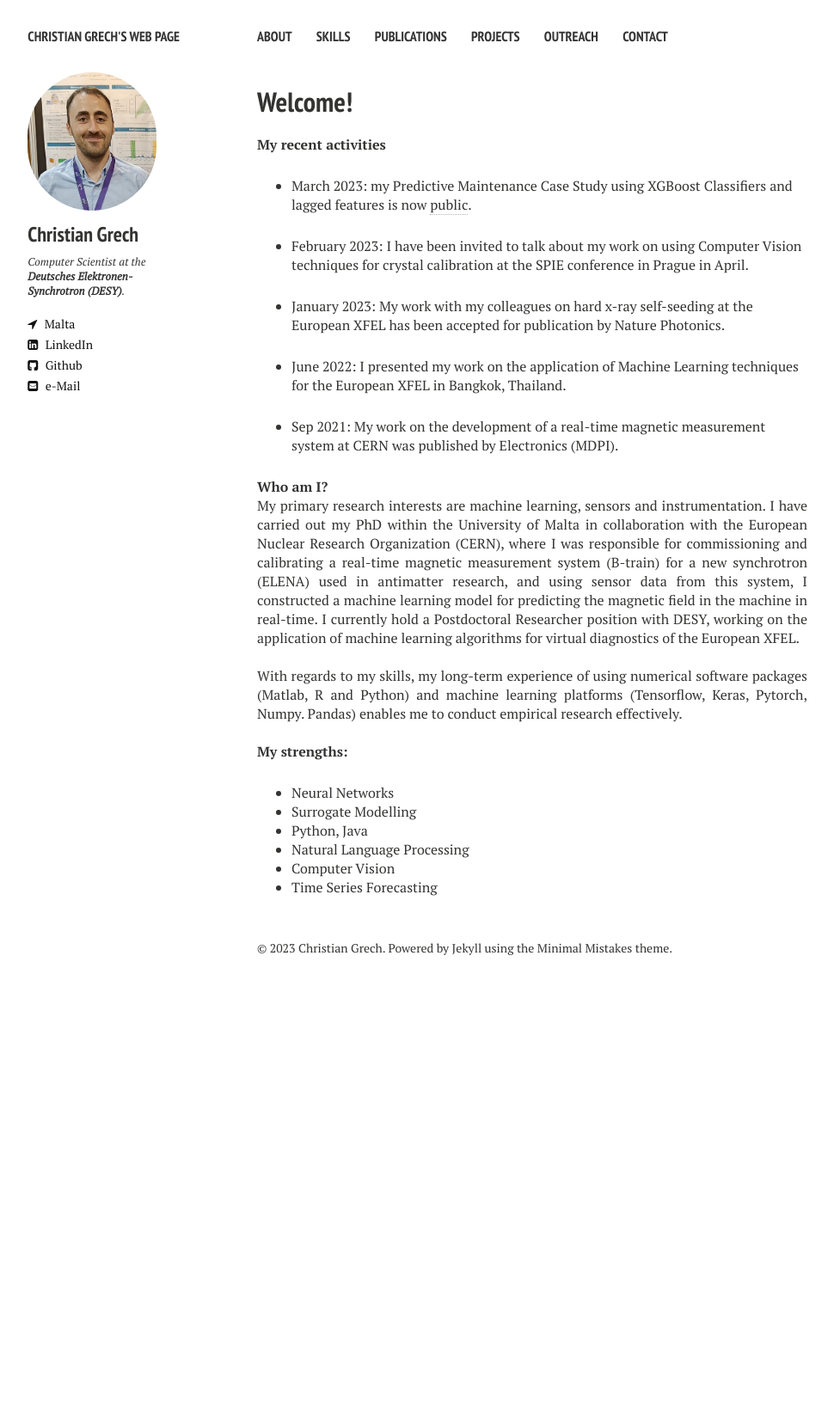
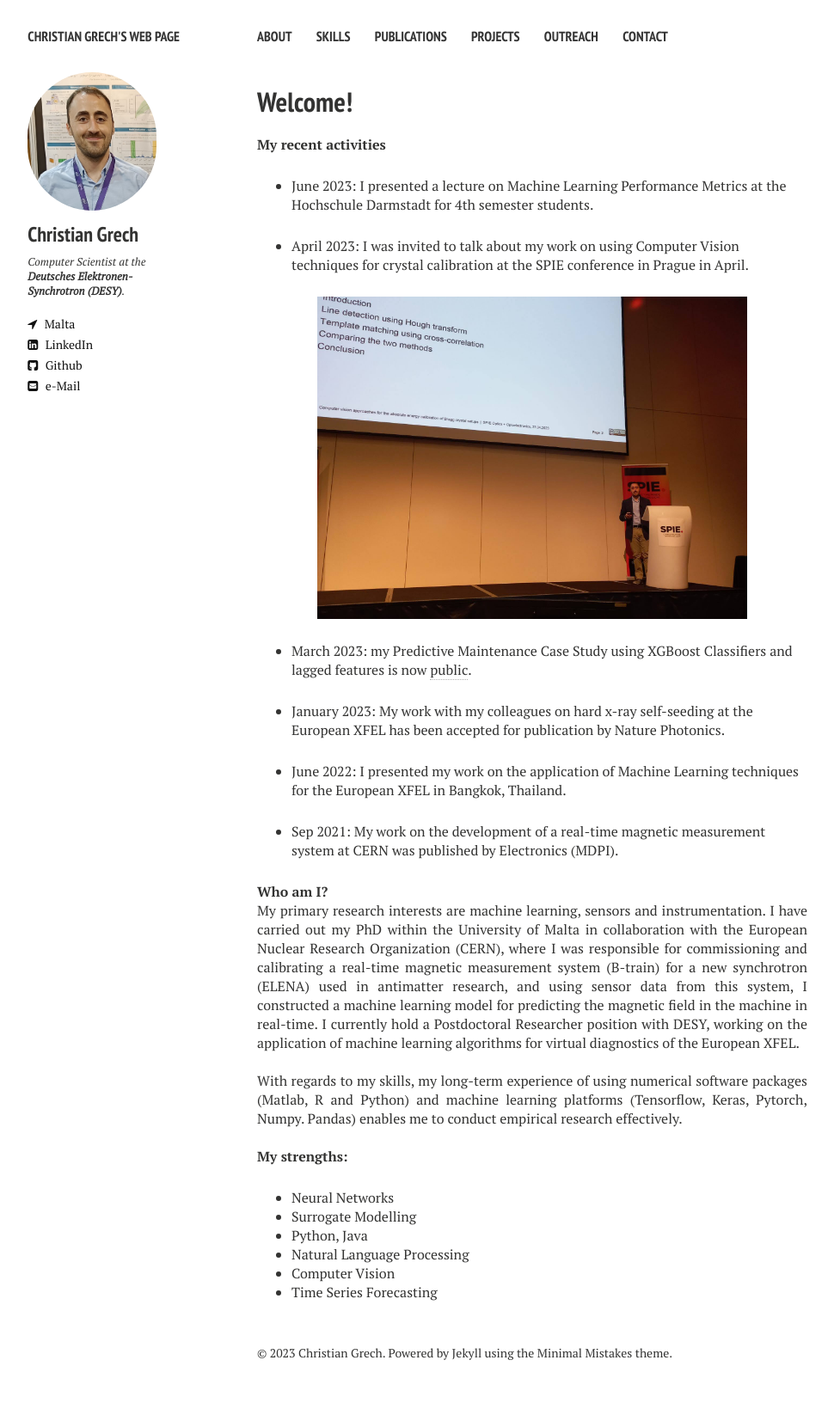
Before and after one commit to cgre23/cgre23.github.io, a Jekyll site: the page built from index.md, in a window 1280 px wide. Shown: the whole page at 86% size, without its empty margins (21-991 px from the left). Built offline with Jekyll 4.4.1, drawn with Linux system fonts in a browser that asks for light colours; nearby versions of some CDN libraries; before the commit the page ends 1161 px from its top, so only the background shows below that.

Commit message:
add photo

```diff
--- a/index.md
+++ b/index.md
@@ -7,9 +7,16 @@ image: banner1.png
 ---
 **My recent activities**
 
+* June 2023: I presented a lecture on Machine Learning Performance Metrics at the Hochschule Darmstadt for 4th semester students. <br>
+
+* April 2023: I was invited to talk about my work on using Computer Vision techniques for crystal calibration at the SPIE conference in Prague in April. <br>
+
+<p align="center">
+  <img src="https://github.com/cgre23/cgre23.github.io/blob/master/images/spie_image.jpg?raw=true" width="500" title="Presenting my work at the SPIE Optics and Optoelectronics Conference in April.">
+</p>
+
 * March 2023: my Predictive Maintenance Case Study using XGBoost Classifiers and lagged features is now [public](https://www.kaggle.com/code/antimattermatters/using-xgboost-to-predict-supply-downtime/). <br>
 
-* February 2023: I have been invited to talk about my work on using Computer Vision techniques for crystal calibration at the SPIE conference in Prague in April. <br>
 
 * January 2023: My work with my colleagues on hard x-ray self-seeding at the European XFEL has been accepted for publication by Nature Photonics. <br>
 
```
Also changed, not shown: images/spie_image.jpg (added).
